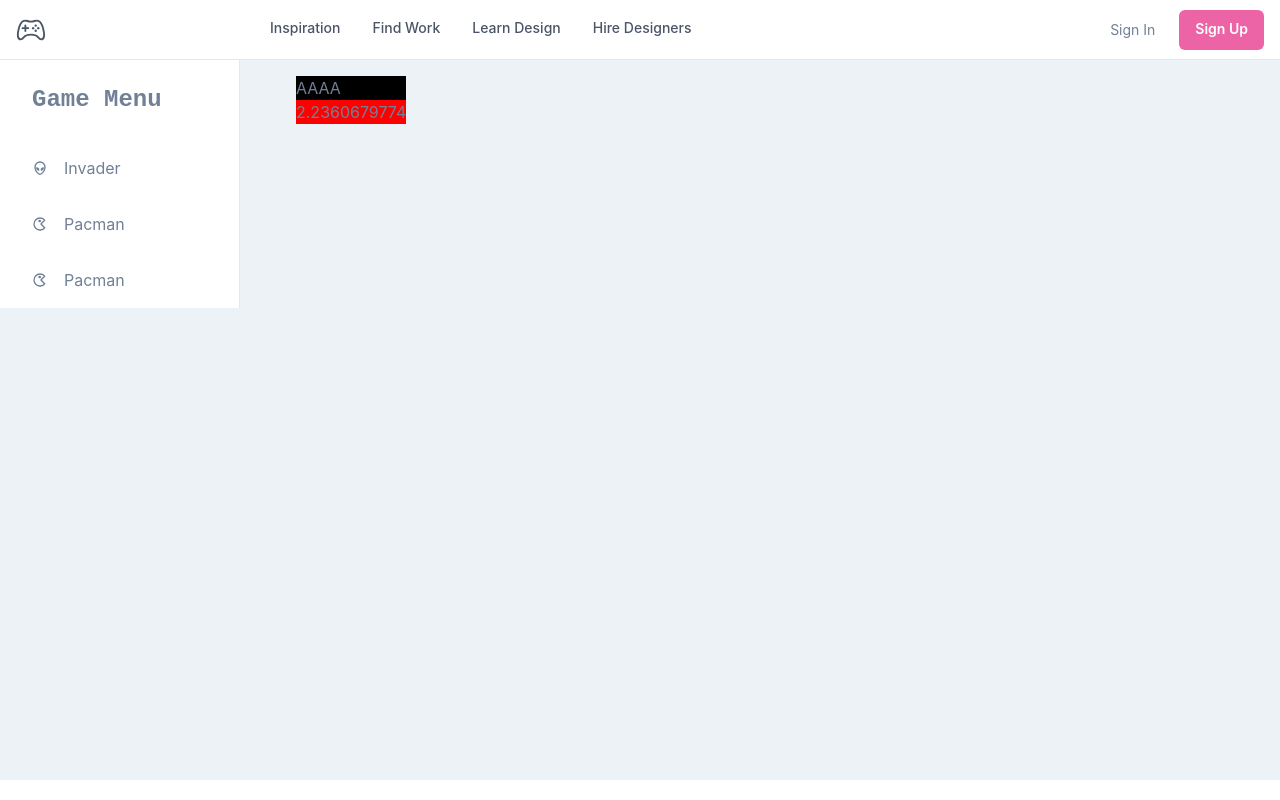
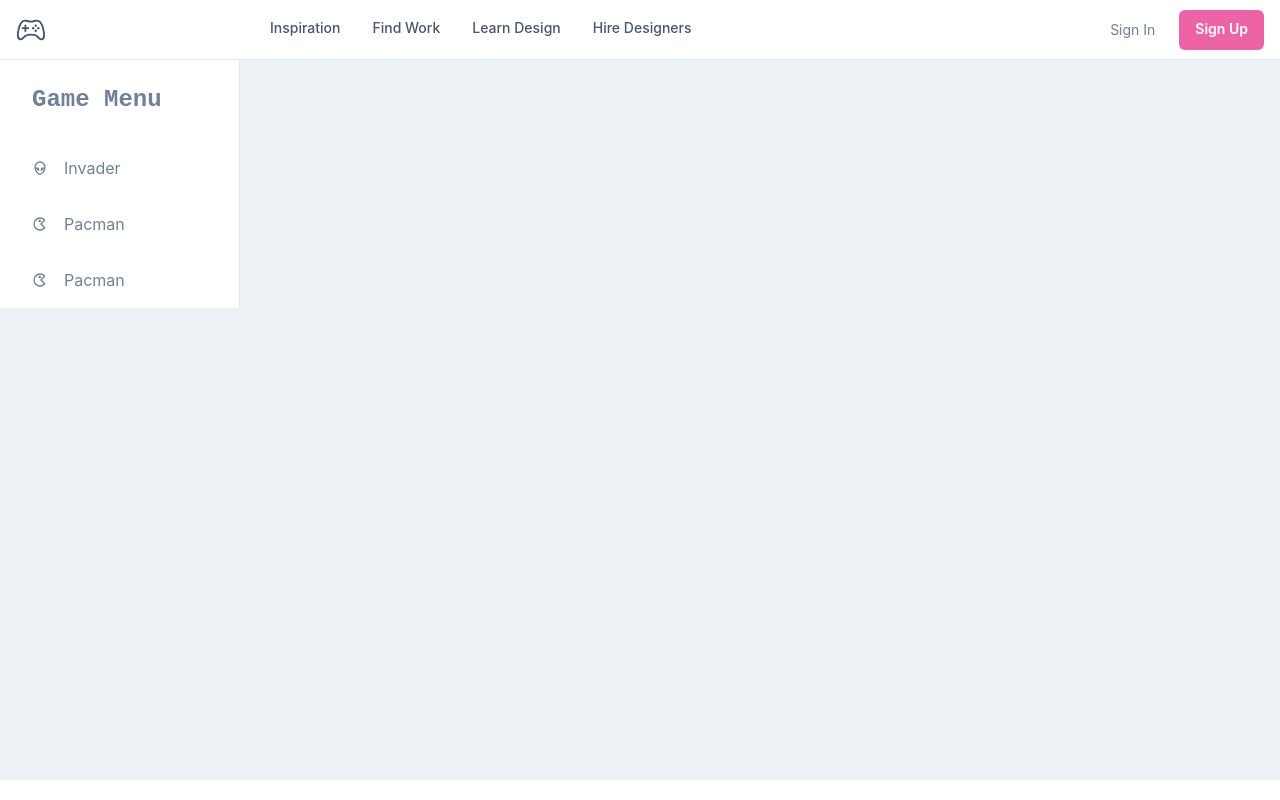
Before and after one commit to k-hirofumi/game-site, a React (Create React App) app: page / in a window 1280 px wide. Built offline with nearby package versions, Linux system fonts and the light colour scheme.

Commit message:
fix_home

```diff
--- a/src/components/pages/Home.tsx
+++ b/src/components/pages/Home.tsx
@@ -2,43 +2,8 @@ import { Box, Flex } from "@chakra-ui/react"
 import { memo } from "react"
 
 export const Home = memo(() => {
-    function sqrt(a: number): number {
-
-        let result = 1;
-        for (let i = 1; i <= 10; i++) { //　i <= 10　← 精度
-            const multi = multiplier(i)
-
-            while ((result * result) < a) {
-                result += (1 * multi);
-            }
-            result -= (1 * multi);
-
-        }
-        return result;
-    }
-
-    function multiplier(multi: number): number {
-        let x: number = 1
-        for (let j = 1; j <= multi; j++) {
-            x /= 10;
-        }
-        return x;
-    }
-
-
-
 
     return (
-        <Box>
-            <Flex bg={"black"} display={"inline-block"}>
-                <p>AAAA</p>
-                <Flex bg={"red"} display={"inline-block"}>
-
-                    {sqrt(5)}
-                </Flex>
-
-            </Flex>
-
-        </Box>
+        <></>
     )
 })
```
